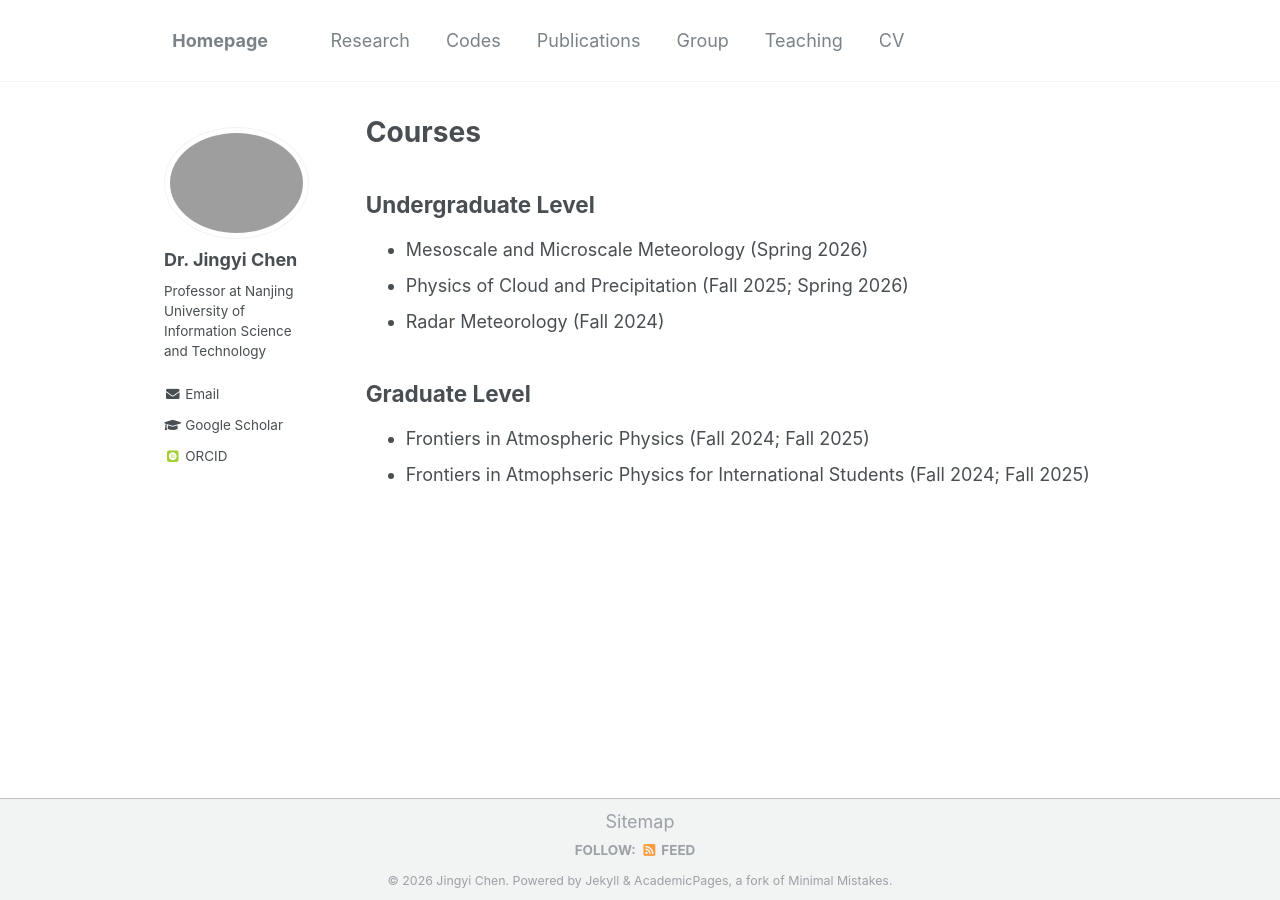
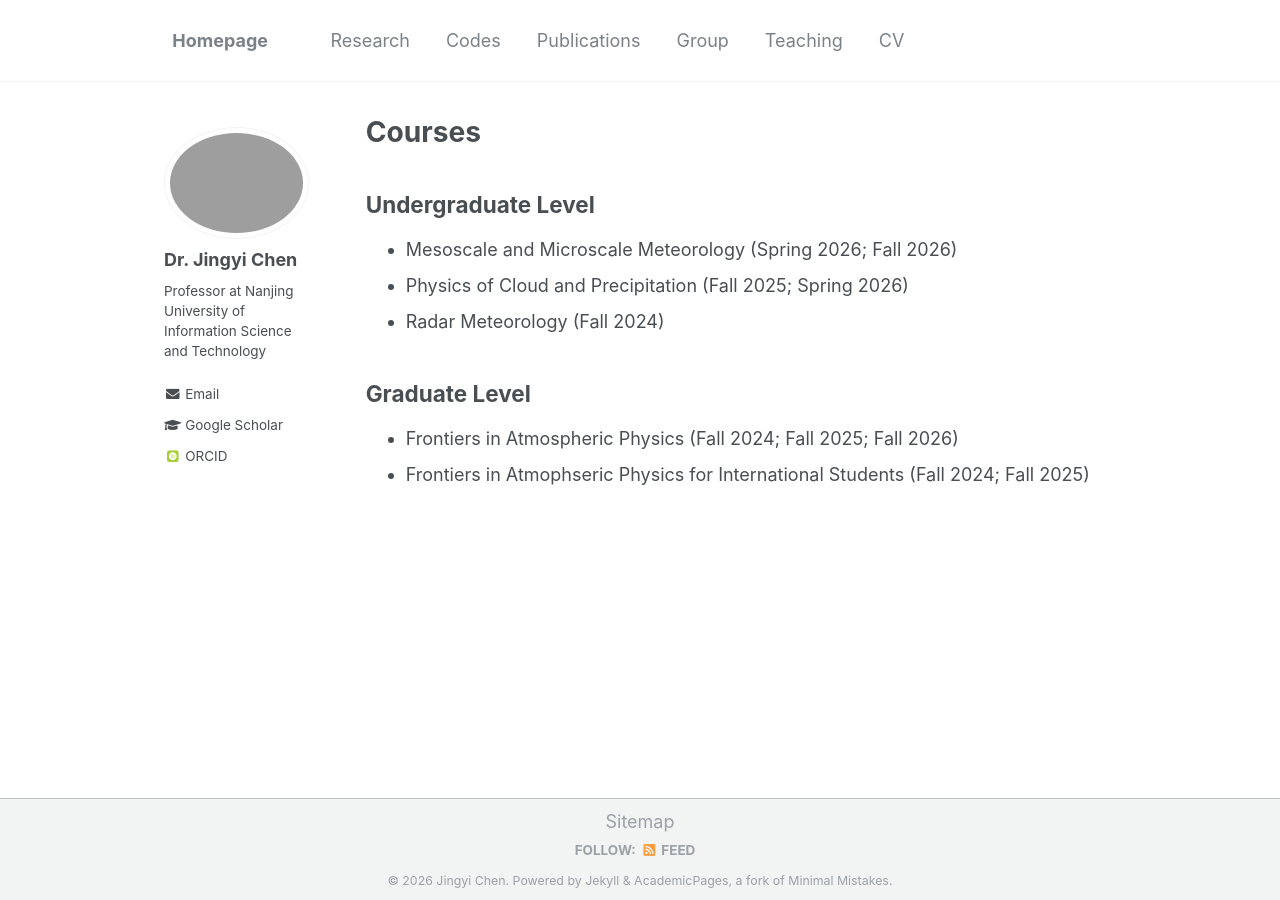
Before and after one commit to Jingyi-Chen/jingyi-chen.github.io, a Jekyll site: the page built from _pages/teaching.md, in a window 1280 px wide. Built offline with Jekyll 4.4.1, drawn with Linux system fonts in a browser that asks for light colours; some web fonts are replaced.

Commit message:
Update course offerings for teaching schedule

```diff
--- a/_pages/teaching.md
+++ b/_pages/teaching.md
@@ -7,11 +7,11 @@ author_profile: true
 
 **Undergraduate Level**
 -
-* Mesoscale and Microscale Meteorology (Spring 2026)
+* Mesoscale and Microscale Meteorology (Spring 2026; Fall 2026)
 * Physics of Cloud and Precipitation (Fall 2025; Spring 2026)
 * Radar Meteorology (Fall 2024)
 
 **Graduate Level**
 -
-* Frontiers in Atmospheric Physics (Fall 2024; Fall 2025)
+* Frontiers in Atmospheric Physics (Fall 2024; Fall 2025; Fall 2026)
 * Frontiers in Atmophseric Physics for International Students (Fall 2024; Fall 2025)
```
